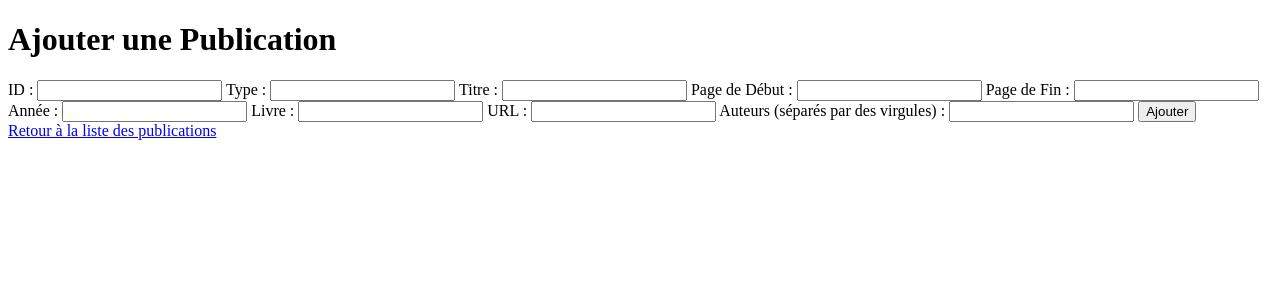
After one commit to YannQgn/projet_publiccations_scientifiques, a Flask app: page /add_publication in a window 1280 px wide. The commit adds this page. Shown: the top 300 px of the page. Run offline with Flask 3, Linux system fonts and the light colour scheme; some libraries are stand-ins or nearby versions.

Commit message:
ça marche omgg

```diff
--- a/app.py
+++ b/app.py
@@ -1,17 +1,63 @@
-from flask import Flask, render_template
-from pymongo import MongoClient
+from flask import Flask, render_template, request, redirect, url_for
+from flask_paginate import Pagination, get_page_args
+from data import DBManager
+from datetime import datetime
 
 app = Flask(__name__)
 
-# MongoDB connection setup
-client = MongoClient('mongodb://root:example@mongodb:27017/')
-db = client['DBLP']
-collection = db['publis']
+db_manager = DBManager('mongodb://root:example@mongodb:27017/', 'DBLP', 'publis')
 
 @app.route('/')
-def index():
-    publications = collection.find()
-    return render_template('index.html', publications=publications)
+@app.route('/page_<int:page>')
+def index(page=1):
+    per_page = 10  # Number of publications per page
+    offset = (page - 1) * per_page
+    total = db_manager.get_publication_count()
+    publications = db_manager.get_publications(offset, per_page)
+    pagination = Pagination(page=page, per_page=per_page, total=total, css_framework='bootstrap4')
+    return render_template('index.html', publications=publications, pagination=pagination)
+
+@app.route('/filter_author', methods=['GET', 'POST'])
+def filter_author():
+    if request.method == 'POST':
+        author = request.form['author']
+        filtered_publications = db_manager.get_publications_by_author(author)
+        return render_template('filtered_publications.html', publications=filtered_publications)
+
+    authors = db_manager.get_authors()
+    return render_template('filter_author.html', authors=authors)
+
+@app.route('/filter_date', methods=['GET', 'POST'])
+def filter_date():
+    if request.method == 'POST':
+        start_date = int(request.form['start_date'])
+        filtered_publications = db_manager.get_publications_by_date(start_date)
+        return render_template('filtered_publications.html', publications=filtered_publications)
+
+    return render_template('filter_date.html')
+
+@app.route('/publication/<publication_id>')
+def publication_details(publication_id):
+    publication = db_manager.get_publication_by_id(publication_id)
+    return render_template('publication_details.html', publication=publication)
+
+@app.route('/add_publication', methods=['GET', 'POST'])
+def add_publication():
+    if request.method == 'POST':
+        data = {
+            "_id": request.form['id'],
+            "type": request.form['type'],
+            "title": request.form['title'],
+            "pages": {"start": int(request.form['start_page']), "end": int(request.form['end_page'])},
+            "year": int(request.form['year']),
+            "booktitle": request.form['booktitle'],
+            "url": request.form['url'],
+            "authors": [author.strip() for author in request.form['authors'].split(',')]
+        }
+        db_manager.add_publication(data)
+        return redirect(url_for('index'))
+
+    return render_template('add_publication.html')
 
 if __name__ == '__main__':
     app.run(host='0.0.0.0', port=5000)
--- /dev/null
+++ b/templates/add_publication.html
@@ -0,0 +1,34 @@
+<!DOCTYPE html>
+<html>
+
+<head>
+    <title>Ajouter une Publication</title>
+</head>
+
+<body>
+    <h1>Ajouter une Publication</h1>
+    <form method="post">
+        <label for="id">ID :</label>
+        <input type="text" name="id" id="id">
+        <label for="type">Type :</label>
+        <input type="text" name="type" id="type">
+        <label for="title">Titre :</label>
+        <input type="text" name="title" id="title">
+        <label for="start_page">Page de Début :</label>
+        <input type="number" name="start_page" id="start_page">
+        <label for="end_page">Page de Fin :</label>
+        <input type="number" name="end_page" id="end_page">
+        <label for="year">Année :</label>
+        <input type="number" name="year" id="year">
+        <label for="booktitle">Livre :</label>
+        <input type="text" name="booktitle" id="booktitle">
+        <label for="url">URL :</label>
+        <input type="text" name="url" id="url">
+        <label for="authors">Auteurs (séparés par des virgules) :</label>
+        <input type="text" name="authors" id="authors">
+        <button type="submit">Ajouter</button>
+    </form>
+    <a href="{{ url_for('index') }}">Retour à la liste des publications</a>
+</body>
+
+</html>
```
Also changed, not shown: data.py (added, +33 -0 lines), docker-compose copy.yml (deleted, +0 -49 lines), templates/filter_author.html (added, +22 -0 lines), templates/filter_date.html (added, +18 -0 lines), templates/filtered_publications.html (added, +19 -0 lines), templates/index.html (+11 -15 lines), templates/publication_details.html (added, +18 -0 lines), 1 other file.
